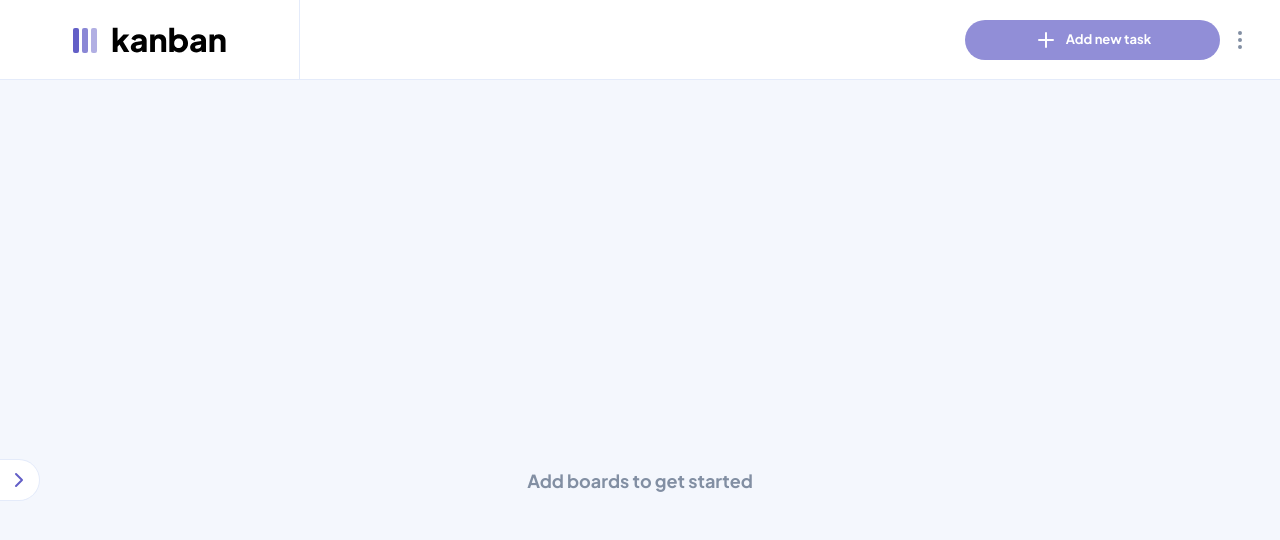
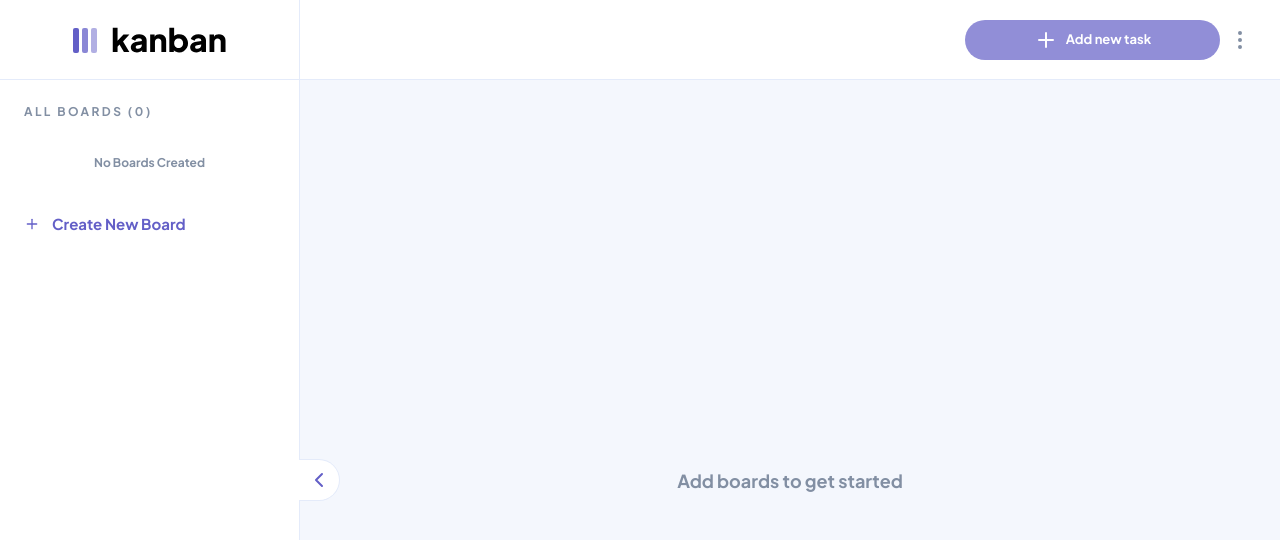
Before and after one commit to adurhmn/kanban-task-management, a React (Vite) app: page / in a window 1280 px wide. Shown: the top 540 px of the page. Built offline with nearby package versions, Linux system fonts and the light colour scheme.

Commit message:
set sidenav default open

```diff
--- a/src/components/ui/sidenav.tsx
+++ b/src/components/ui/sidenav.tsx
@@ -103,7 +103,10 @@ const NavItem = ({
 export default function SideNav() {
   const { boards, activeBoard } = useBoardStore();
   const [isOpen, setIsOpen] = useState(
-    localStorage.getItem(LOCAL_KEYS.IS_SIDENAV_OPEN) == "1"
+    localStorage.getItem(LOCAL_KEYS.IS_SIDENAV_OPEN) === "1" ||
+      localStorage.getItem(LOCAL_KEYS.IS_SIDENAV_OPEN) === null
+      ? true
+      : false
   );
   const [showAddBoardModal, setShowAddBoardModal] = useState(false);
 
```
